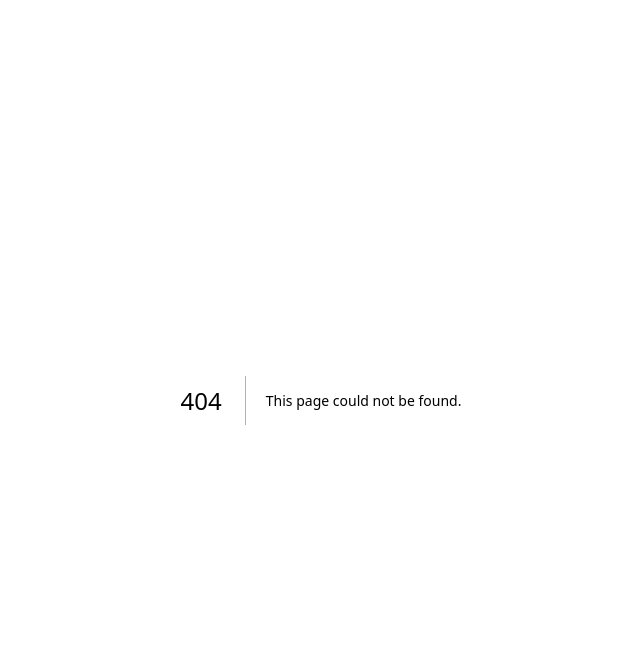
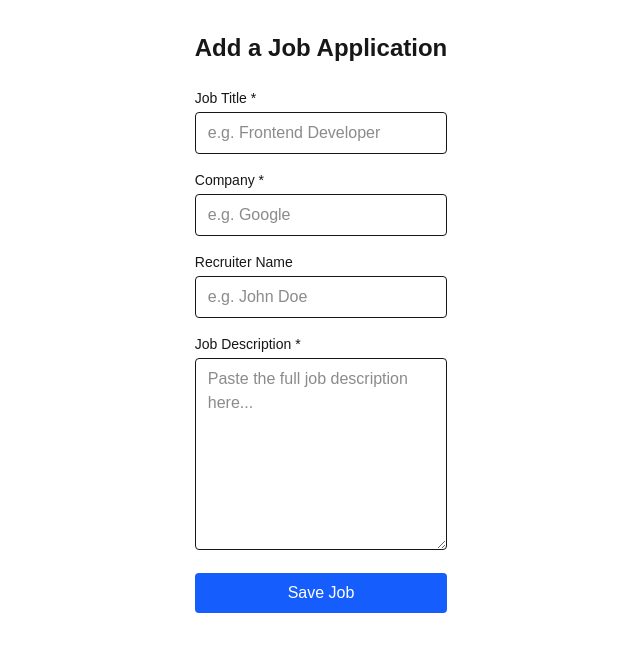
Before and after one commit to Dijei300/job-tracker, a Next.js app: page /jobs/new in a window 1280 px wide. Before the commit this address had no page. Shown: the top 652 px of the page, without its empty margins (319-959 px from the left). Built offline with nearby package versions, Linux system fonts and the light colour scheme.

Commit message:
add new job form and jobs list page

```diff
--- /dev/null
+++ b/app/jobs/new/page.tsx
@@ -0,0 +1,107 @@
+"use client";
+
+import { useState } from "react";
+import { useRouter } from "next/navigation";
+
+export default function NewJobPage() {
+  const router = useRouter();
+
+  const [title, setTitle] = useState("");
+  const [company, setCompany] = useState("");
+  const [recruiter, setRecruiter] = useState("");
+  const [description, setDescription] = useState("");
+  const [loading, setLoading] = useState(false);
+  const [error, setError] = useState("");
+
+  async function handleSubmit() {
+    if (!title || !company || !description) {
+      setError("Title, company and description are required");
+      return;
+    }
+
+    setLoading(true);
+    setError("");
+
+    const response = await fetch("/api/jobs", {
+      method: "POST",
+      headers: { "Content-Type": "application/json" },
+      body: JSON.stringify({
+        title,
+        companyName: company,
+        recruiterName: recruiter,
+        description,
+      }),
+    });
+
+    setLoading(false);
+
+    if (response.ok) {
+      router.push("/jobs");
+    } else {
+      setError("Something went wrong, please try again");
+    }
+  }
+
+  return (
+    <main className="max-w-2xl mx-auto p-8">
+      <h1 className="text-2xl font-bold mb-6">Add a Job Application</h1>
+
+      {error && (
+        <p className="text-red-500 mb-4">{error}</p>
+      )}
+
+      <div className="flex flex-col gap-4">
+        <div>
+          <label className="block text-sm font-medium mb-1">Job Title *</label>
+          <input
+            type="text"
+            value={title}
+            onChange={(e) => setTitle(e.target.value)}
+            className="w-full border rounded px-3 py-2"
+            placeholder="e.g. Frontend Developer"
+          />
+        </div>
+
+        <div>
+          <label className="block text-sm font-medium mb-1">Company *</label>
+          <input
+            type="text"
+            value={company}
+            onChange={(e) => setCompany(e.target.value)}
+            className="w-full border rounded px-3 py-2"
+            placeholder="e.g. Google"
+          />
+        </div>
+
+        <div>
+          <label className="block text-sm font-medium mb-1">Recruiter Name</label>
+          <input
+            type="text"
+            value={recruiter}
+            onChange={(e) => setRecruiter(e.target.value)}
+            className="w-full border rounded px-3 py-2"
+            placeholder="e.g. John Doe"
+          />
+        </div>
+
+        <div>
+          <label className="block text-sm font-medium mb-1">Job Description *</label>
+          <textarea
+            value={description}
+            onChange={(e) => setDescription(e.target.value)}
+            className="w-full border rounded px-3 py-2 h-48"
+            placeholder="Paste the full job description here..."
+          />
+        </div>
+
+        <button
+          onClick={handleSubmit}
+          disabled={loading}
+          className="bg-blue-600 text-white px-6 py-2 rounded font-medium hover:bg-blue-700 disabled:opacity-50"
+        >
+          {loading ? "Saving..." : "Save Job"}
+        </button>
+      </div>
+    </main>
+  );
+}
--- /dev/null
+++ b/app/jobs/page.tsx
@@ -0,0 +1,56 @@
+import Link from "next/link";
+import { prisma } from "@/lib/prisma";
+
+export default async function JobsPage() {
+  const jobs = await prisma.job.findMany({
+    include: {
+      company: true,
+    },
+    orderBy: {
+      appliedAt: "desc",
+    },
+  });
+
+  return (
+    <main className="max-w-3xl mx-auto p-8">
+      <div className="flex justify-between items-center mb-6">
+        <h1 className="text-2xl font-bold">My Job Applications</h1>
+        <Link
+          href="/jobs/new"
+          className="bg-blue-600 text-white px-4 py-2 rounded hover:bg-blue-700"
+        >
+          + Add Job
+        </Link>
+      </div>
+
+      {jobs.length === 0 ? (
+        <p className="text-gray-500">No jobs saved yet. Add your first one!</p>
+      ) : (
+        <div className="flex flex-col gap-4">
+          {jobs.map((job) => (
+            <div
+              key={job.id}
+              className="border rounded p-4 flex justify-between items-start"
+            >
+              <div>
+                <h2 className="font-semibold text-lg">{job.title}</h2>
+                <p className="text-gray-600">{job.company.name}</p>
+                {job.recruiterName && (
+                  <p className="text-sm text-gray-500">
+                    Recruiter: {job.recruiterName}
+                  </p>
+                )}
+                <p className="text-sm text-gray-400 mt-1">
+                  Applied: {new Date(job.appliedAt).toLocaleDateString()}
+                </p>
+              </div>
+              <span className="text-sm font-medium bg-blue-100 text-blue-800 px-2 py-1 rounded">
+                {job.status}
+              </span>
+            </div>
+          ))}
+        </div>
+      )}
+    </main>
+  );
+}
```
